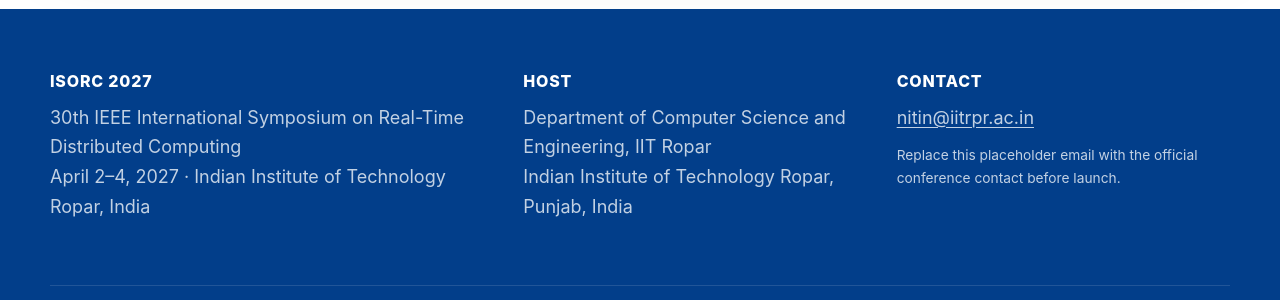
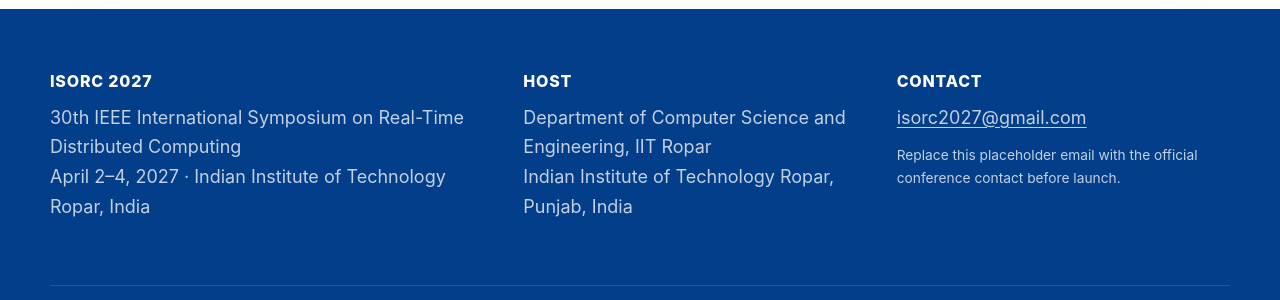
Before and after one commit to isorc2027/isorc2027.github.io, a Jekyll site: the page built from index.md, in a window 1280 px wide and 900 px high, scrolled down 2919 px. Shown: the part 547-847 px from the top of the window. Built offline with Jekyll 4.4.1, drawn with Linux system fonts in a browser that asks for light colours.

Commit message:
Update contact email

```diff
--- a/_config.yml
+++ b/_config.yml
@@ -18,7 +18,7 @@
   venue_short: "IIT Ropar, India"
   host_department: "Department of Computer Science and Engineering, IIT Ropar"
   local_lab: "SDSN — Smart Distributed Systems and Networking Lab"
-  contact_email: "nitin@iitrpr.ac.in"
+  contact_email: "isorc2027@gmail.com"
   submission_open: false
   cfp_available: false
 
```
